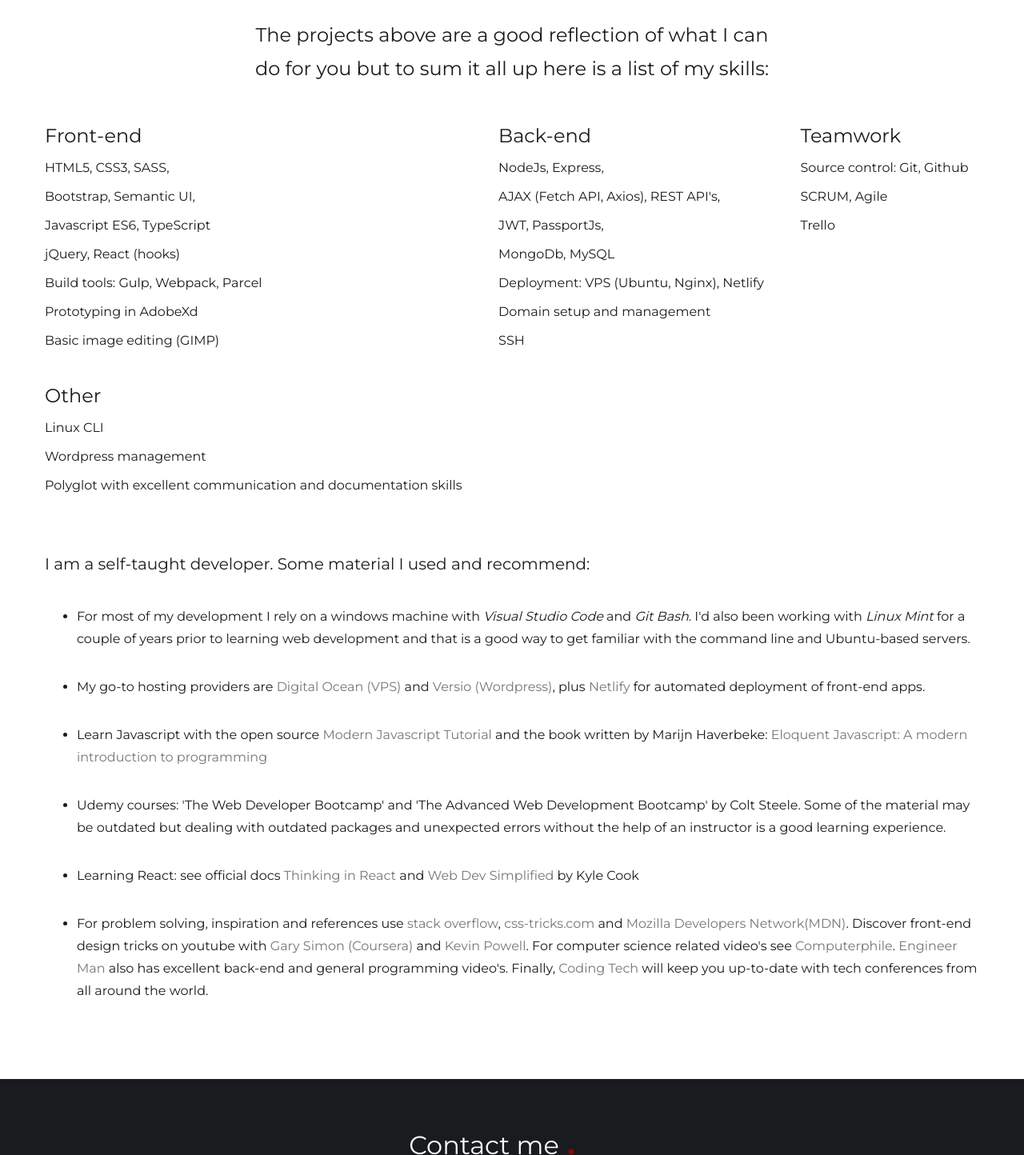
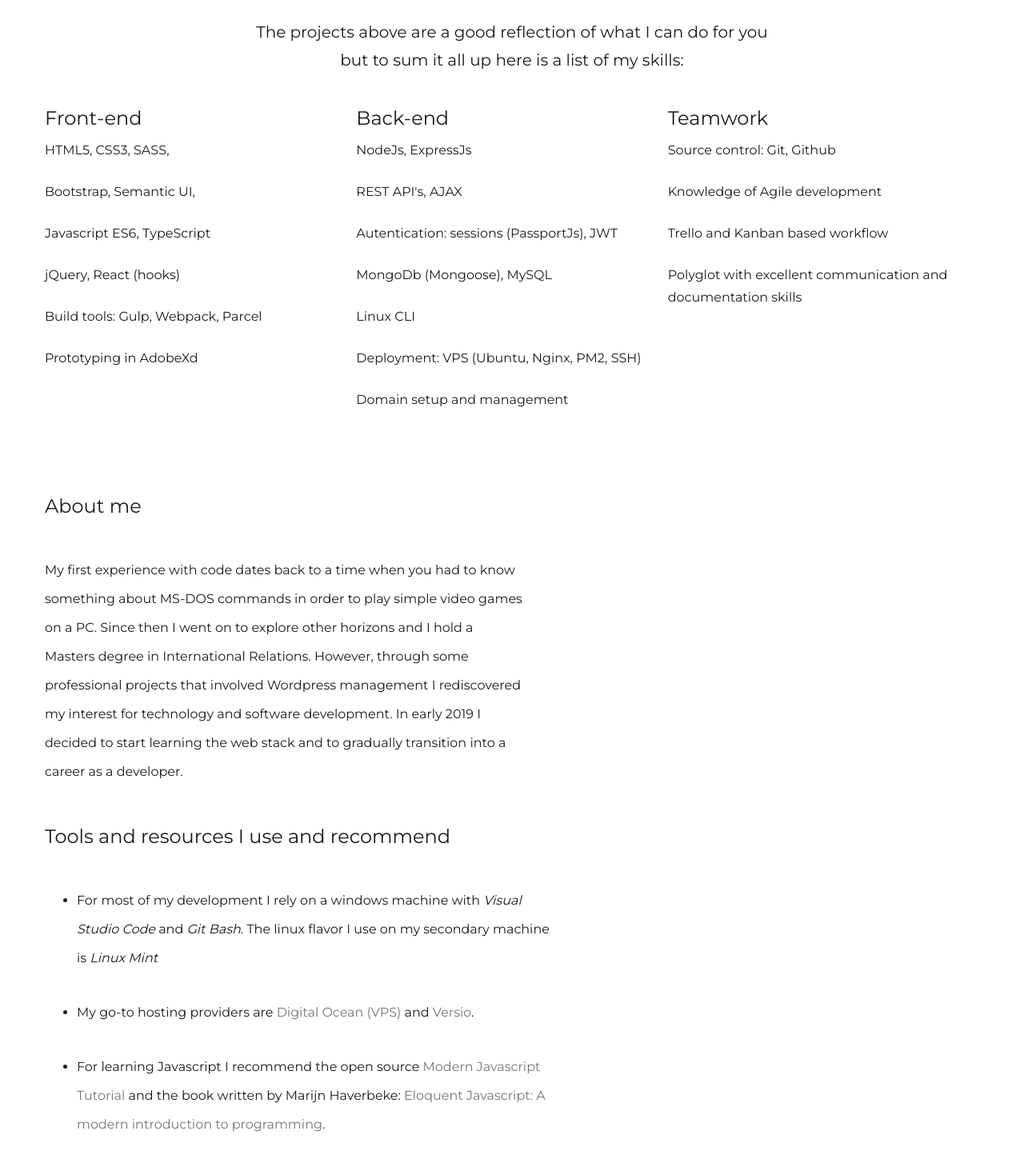
Before and after one commit to jorishr/portfolio-site, a website built with Parcel: page app/index.html in a window 1280 px wide. Shown: the part 9620-11064 px from the top of the page at 80% size. Built offline with nearby package versions, Linux system fonts and the light colour scheme.

Commit message:
Skills and about me section content overhau completedl

```diff
--- a/app/index.html
+++ b/app/index.html
@@ -27,7 +27,7 @@
                 <nav class="hidden">
                     <ul>
                         <li><a href="#projects">projects</a></li>
-                        <li><a href="#skills">skills</a></li>
+                        <li><a href="#skills-section">skills</a></li>
                         <li><a href="#footer">contact</a></li>
                     </ul>
                 </nav>
@@ -305,9 +305,9 @@
         </div>
     </section>
     <!-- skills section -->
-    <section id="skills" class="projects-section wrapper">
+    <section id="skills-section" class="projects-section wrapper">
         <h2>My Skills <span>.</span></h2>
-        <p class="skills-subtitle">The projects above are a good reflection of what I can do for you but to sum it all up here is a list of my skills:</p>
+        <p id="skills-section__subtitle">The projects above are a good reflection of what I can do for you but to sum it all up here is a list of my skills:</p>
         <div class="skills fade-in">
             <div class="card">
                 <h3>Front-end</h3>
@@ -317,61 +317,47 @@
                 <p>jQuery, React (hooks)</p>
                 <p>Build tools: Gulp, Webpack, Parcel</p>
                 <p>Prototyping in AdobeXd</p>
-                <p>Basic image editing (GIMP)</p>
             </div>
             <div class="card">
                 <h3>Back-end</h3>
-                <p>NodeJs, Express,</p>
-                <p>AJAX (Fetch API, Axios), REST API's,</p>
-                <p>JWT, PassportJs,</p>
-                <p>MongoDb, MySQL</p>
-                <p>Deployment: VPS (Ubuntu, Nginx), Netlify</p>
+                <p>NodeJs, ExpressJs</p>
+                <p>REST API's, AJAX</p>
+                <p>Autentication: sessions (PassportJs), JWT</p>
+                <p>MongoDb (Mongoose), MySQL</p>
+                <p>Linux CLI</p>
+                <p>Deployment: VPS (Ubuntu, Nginx, PM2, SSH)</p>
                 <p>Domain setup and management</p>
-                <p>SSH</p>
             </div>
             <div class="card">
                 <h3>Teamwork</h3>
                 <p>Source control: Git, Github</p>
-                <p>SCRUM, Agile</p>
-                <p>Trello</p>
-            </div>
-            <div class="card">
-                <h3>Other</h3>
-                <p>Linux CLI</p>
-                <p>Wordpress management</p>
+                <p>Knowledge of Agile development</p>
+                <p>Trello and Kanban based workflow</p>
                 <p>Polyglot with excellent communication and documentation skills</p>
             </div>
         </div>
-        <div class="extra">
-            <h3>I am a self-taught developer. Some material I used and recommend:</h3>
+        <div class="about">
+            <h3>About me</h3>
+            <p>My first experience with code dates back to a time when you had to know something about MS-DOS commands in order to play simple video games on a PC. Since then I went on to explore other horizons and I hold a Masters degree in International Relations. However, through some professional projects that involved Wordpress management I rediscovered my interest for technology and software development. In early 2019 I decided to start learning the web stack and to gradually transition into a career as a developer.
+            </p>
+            <h3>Tools and resources I use and recommend</h3>
             <ul>
                 <li>
-                    <p>For most of my development I rely on a windows machine with <em>Visual Studio Code</em> and <em>Git Bash</em>. I'd also been working with <em>Linux Mint</em> for a couple of years prior to learning web development and that is a good way to get familiar with the command line and Ubuntu-based servers.</p>
+                    <p>For most of my development I rely on a windows machine with <em>Visual Studio Code</em> and <em>Git Bash</em>. The linux flavor I use on my secondary machine is <em>Linux Mint</em>
+                    </p>
                 </li>
                 <li>
-                    <p>My go-to hosting providers are <a href="https://m.do.co/c/4e43e4ab229b">Digital Ocean (VPS)</a> and <a href="https://www.versio.nl/?pa=116081zmtjs" target="_blank">Versio (Wordpress)</a>, plus <a href="https://netlify.com" target="_blank">Netlify</a> for automated deployment of front-end apps.</p>
+                    <p>My go-to hosting providers are <a href="https://m.do.co/c/4e43e4ab229b">Digital Ocean (VPS)</a> and <a href="https://www.versio.nl/?pa=116081zmtjs" target="_blank">Versio</a>.</p>
                 </li>
                 <li>
-                    <p>Learn Javascript with the open source <a href="https://javascript.info/" target="_blank">Modern Javascript Tutorial</a> and the book written by Marijn Haverbeke: <a target="_blank" href="https://eloquentjavascript.net/">Eloquent Javascript: A modern introduction to programming</a></p>
+                    <p>For learning Javascript I recommend the open source <a href="https://javascript.info/" target="_blank">Modern Javascript Tutorial</a> and the book written by Marijn Haverbeke: <a target="_blank" href="https://eloquentjavascript.net/">Eloquent Javascript: A modern introduction to programming</a>.</p>
                 </li>
                 <li>
-                    <p>Udemy courses: 'The Web Developer Bootcamp' and 'The Advanced Web Development Bootcamp' by Colt Steele. Some of the material may be outdated but dealing with outdated packages and unexpected errors without the help of an instructor is a good learning experience.</p>
-                </li>
-                <li>
-                    <p>Learning React: see official docs <a target="_blank" href="https://reactjs.org/docs/thinking-in-react.html">Thinking in React</a> and <a target="_blank" href="https://webdevsimplified.com">Web Dev Simplified</a> by Kyle Cook</p>
-                </li>
-                <li>
-                    <p>For problem solving, inspiration and references use
-
-                        <a target="_blank" href="http://stackoverflow.com">stack overflow</a>,
-                        <a target="_blank" href="http://css-tricks.com">css-tricks.com</a> and
-                        <a target="_blank" href="https://developer.mozilla.org">Mozilla Developers Network(MDN)</a>.
-                        Discover front-end design tricks on youtube with
+                    <p>To discover new front-end design tricks I follow the Youtube channels of
                         <a target="_blank" href="https://www.youtube.com/user/DesignCourse">Gary Simon (Coursera)</a> and
                         <a target="_blank" href="https://www.youtube.com/user/KepowOb">Kevin Powell</a>.
-                        For computer science related video's see <a target="_blank" href="https://www.youtube.com/user/Computerphile">Computerphile</a>.
-                        <a target="_blank" href="https://www.youtube.com/channel/UCrUL8K81R4VBzm-KOYwrcxQ">Engineer Man</a> also has excellent back-end and general programming video's. Finally,
-                        <a target="_blank" href="https://www.youtube.com/channel/UCtxCXg-UvSnTKPOzLH4wJaQ">Coding Tech</a> will keep you up-to-date with tech conferences from all around the world.
+                        For computer science related video's I highly recommend the <a target="_blank" href="https://www.youtube.com/user/Computerphile">Computerphile</a> channel.
+                        <a target="_blank" href="https://www.youtube.com/channel/UCtxCXg-UvSnTKPOzLH4wJaQ">Coding Tech</a> is a channel that will keep you up-to-date with tech conferences from all around the world.
                     </p>
                 </li>
             </ul>
--- a/app/styles/modules/_skills.scss
+++ b/app/styles/modules/_skills.scss
@@ -1,8 +1,7 @@
-section#skills {
+section#skill-section {
     scroll-behavior: smooth;
 }
-
-.skills-subtitle {
+#skills-section__subtitle {
     text-align: center;
     font-size: var(--fs-md);
     max-width: 650px;
@@ -10,10 +9,6 @@
 }
 
 .skills {
-    display: grid;
-    grid-template-columns: repeat(1, auto);
-    grid-gap: 2em;
-    margin-bottom: 4em;
     text-align: center;
     //intersection observe api, see projects.scss for class
     opacity: 0;
@@ -24,6 +19,7 @@
     }
 
     .card {
+        padding-bottom: var(--pd-base);
 
         h3 {
             font-weight: 400;
@@ -35,15 +31,34 @@
                 font-size: 64px;
             }
         }
+
+        p {
+            padding-bottom: var(--pd-sm);
+        }
+    }
+
+    @media screen and (min-width: 768px) {
+        display: grid;
+        grid-template-columns: repeat(3, 1fr);
+        text-align: left;
+
+        p {
+            margin-bottom: .5em;
+        }
     }
 }
 
-.extra {
+.about {
+
     h3 {
         font-weight: 400;
-        font-size: var(--fs-md);
-        margin-bottom: 1.5em;
+        font-size: var(--fs-lg);
+        margin: 2em 0 1.5em 0;
         text-align: center;
+    }
+
+    p {
+        line-height: 2.25;
     }
 
     ul {
@@ -57,29 +72,16 @@
     a:hover {
         color: var(--textColor-base);
     }
-}
 
-@media screen and (min-width: 768px) {
-
-    .skills-subtitle {
-        font-size: var(--fs-lg);
-    }
-
-    .skills {
-        display: grid;
-        grid-template-columns: repeat(3, auto);
-        text-align: left;
-
-        p {
-            margin-bottom: .5em;
-        }
-    }
-
-    .extra {
+    @media screen and (min-width: 768px) {
 
         h3 {
             margin-bottom: 2em;
             text-align: left;
+        }
+
+        p {
+            max-width: 600px;
         }
 
         ul {
```
Also changed, not shown: dist/index.html.
